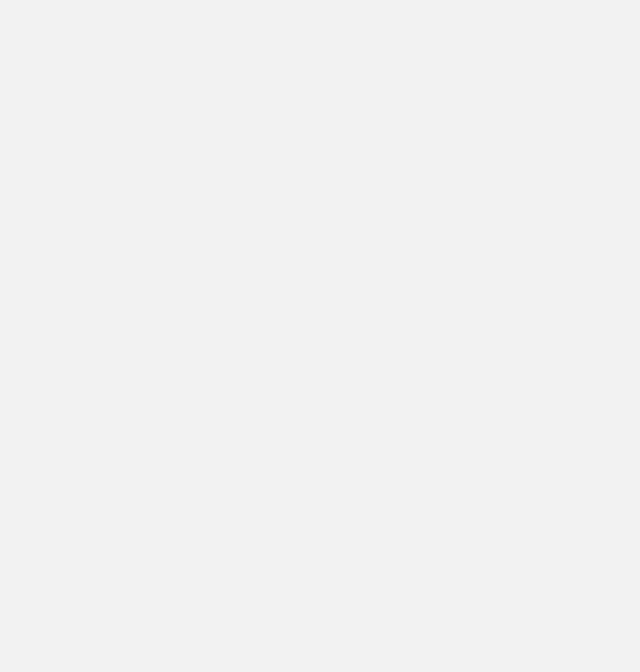
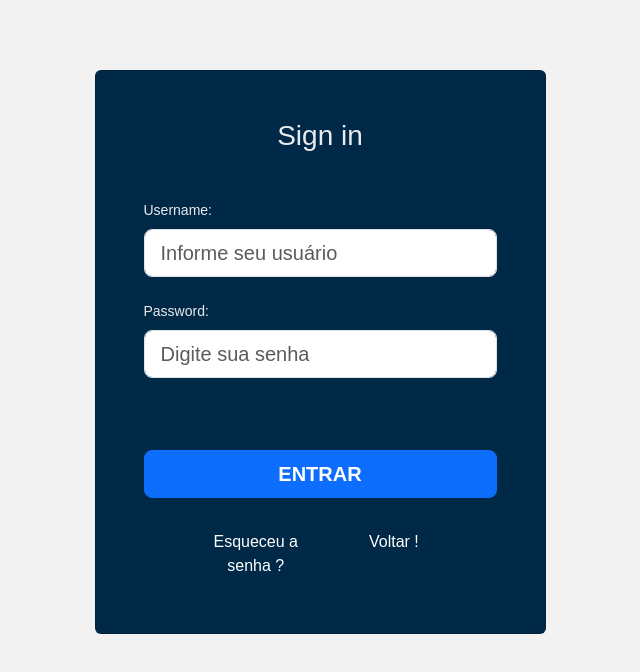
Before and after one commit to kifel/James-Lanches, a React (Vite) app: page /login in a window 1280 px wide. Shown: the top 672 px of the page, without its empty margins (320-960 px from the left). Built offline with nearby package versions, Linux system fonts and the light colour scheme.

Commit message:
token e refresh token implmentado, login funcional

```diff
--- a/package.json
+++ b/package.json
@@ -14,16 +14,20 @@
     "@fortawesome/free-solid-svg-icons": "^6.3.0",
     "@fortawesome/react-fontawesome": "^0.2.0",
     "@types/styled-components": "^5.1.26",
+    "axios": "^1.3.3",
     "bootstrap": "^5.3.0-alpha1",
+    "dotenv": "^16.0.3",
     "font-awesome": "^4.7.0",
     "polished": "^4.2.2",
     "react": "^18.2.0",
     "react-dom": "^18.2.0",
+    "react-hook-form": "^7.43.1",
     "react-router-dom": "^6.8.1",
     "react-switch": "^7.0.0",
     "styled-components": "^5.3.6"
   },
   "devDependencies": {
+    "@types/node": "^18.13.0",
     "@types/react": "^18.0.27",
     "@types/react-dom": "^18.0.10",
     "@vitejs/plugin-react": "^3.1.0",
--- a/src/App.tsx
+++ b/src/App.tsx
@@ -1,6 +1,7 @@
 import { BrowserRouter } from "react-router-dom";
 import { DefaultTheme, ThemeProvider } from "styled-components";
 import Navbar from "./components/Navbar";
+import { AuthProvider } from "./context/AuthProvider";
 import { Router } from "./router/Router";
 import GloBalStyle from "./styles/global";
 import dark from "./styles/themes/dark";
@@ -15,6 +16,7 @@ function App() {
   };
 
   return (
+    <AuthProvider>
       <ThemeProvider theme={theme}>
         <BrowserRouter>
           <GloBalStyle />
@@ -22,6 +24,7 @@ function App() {
           <Router />
         </BrowserRouter>
       </ThemeProvider>
+    </AuthProvider>
   );
 }
 
--- /dev/null
+++ b/src/context/AuthProvider/index.tsx
@@ -0,0 +1,23 @@
+import { createContext } from "react";
+import { IAuthProvider, IContext, IUser } from "./types";
+import { setUserLocalStorage } from "./util";
+
+export const AuthContext = createContext<IContext>({} as IContext);
+
+export const AuthProvider = ({ children }: IAuthProvider) => {
+  async function authenticate(response: IUser) {
+    if (response !== undefined) {
+      setUserLocalStorage(response);
+    }
+  }
+
+  function logout() {
+    setUserLocalStorage(null);
+  }
+
+  return (
+    <AuthContext.Provider value={{ authenticate, logout }}>
+      {children}
+    </AuthContext.Provider>
+  );
+};
--- /dev/null
+++ b/src/context/AuthProvider/types.ts
@@ -0,0 +1,18 @@
+export interface IUser {
+  username?: string;
+  accessToken?: string;
+  type?: string;
+  refreshToken?: string;
+  id?: number;
+  email?: string;
+  roles?: Array<string>;
+}
+
+export interface IContext extends IUser {
+  authenticate: (response: IUser) => Promise<void>;
+  logout: () => void;
+}
+
+export interface IAuthProvider {
+  children: JSX.Element;
+}
--- /dev/null
+++ b/src/context/AuthProvider/useAuth.tsx
@@ -0,0 +1,8 @@
+import { useContext } from "react";
+import { AuthContext } from ".";
+
+export const useAuth = () => {
+  const context = useContext(AuthContext);
+
+  return context;
+};
--- /dev/null
+++ b/src/context/AuthProvider/util.ts
@@ -0,0 +1,17 @@
+import { IUser } from "./types";
+
+export function setUserLocalStorage(user: IUser | null) {
+  localStorage.setItem("user", JSON.stringify(user));
+}
+
+export function getUserLocalStorage(): IUser | null {
+  const json = localStorage.getItem("user");
+
+  if (!json) {
+    return null;
+  }
+
+  const object = JSON.parse(json);
+
+  return object ?? null;
+}
--- a/src/pages/Home/index.tsx
+++ b/src/pages/Home/index.tsx
@@ -1,6 +1,19 @@
 import React from "react";
+import { useNavigate } from "react-router-dom";
+import api from "../../service/api";
 
 const Home: React.FC = () => {
+  const navigate = useNavigate();
+  api
+    .get("/users")
+    .then((response) => {
+      console.log(response.data);
+    }).catch((err) => {
+      if (err.message === "Failed to refresh token"){
+        navigate("/login");
+      }
+     })
+
   return (
     <div className="container-fluid">
       <div className="row">
--- a/src/pages/Login/index.tsx
+++ b/src/pages/Login/index.tsx
@@ -1,7 +1,132 @@
-import React from 'react';
+import React from "react";
+import { useForm } from "react-hook-form";
+import { useNavigate } from "react-router-dom";
+import { useAuth } from "../../context/AuthProvider/useAuth";
+import api from "../../service/api";
+import { ButtonsRows, LoginContainer, LogionSection } from "./styles";
+
+interface login {
+  username: string;
+  password: string;
+}
 
 const Login: React.FC = () => {
-  return (<></>);
-}
+  localStorage.removeItem("user");
+  const auth = useAuth();
+  const navigate = useNavigate();
+  const {
+    handleSubmit,
+    register,
+    formState: { errors },
+  } = useForm<login>();
+
+  const onSubmit = (data: login) => {
+    api
+    .post("/auth/signin", {
+      username: data.username,
+      password: data.password
+     })
+    .then((request) => {
+      auth.authenticate(request.data);
+      navigate("/")
+    })
+    .catch((err) => {
+      console.error(err.response.data);
+    });
+  };
+
+  return (
+    <>
+      <LogionSection className="vh-100">
+        <div className="container py-5 h-100">
+          <div className="row d-flex justify-content-center align-items-center h-100">
+            <div className="col-12 col-md-8 col-lg-6 col-xl-5 mb-5">
+              <LoginContainer className="card shadow-2-strong mb-5">
+                <form onSubmit={handleSubmit(onSubmit)}>
+                  <div className="card-body p-5">
+                    <h3 className="mb-5 text-center">Sign in</h3>
+
+                    <div className="form-outline mb-4">
+                      <label className="form-label" htmlFor="typeEmailX-2">
+                        Username:
+                      </label>
+                      <input
+                        id="typeEmailX-2"
+                        className="form-control form-control-lg"
+                        placeholder="Informe seu usuário"
+                        {...register("username", {
+                          required: true,
+                        })}
+                      />
+                      {errors?.username?.type === "required" && (
+                        <p
+                          className="mt-1"
+                          style={{ color: "red", fontSize: 12 }}
+                        >
+                          Campo não pode ser nulo
+                        </p>
+                      )}
+                    </div>
+
+                    <div className="form-outline mb-4">
+                      <label className="form-label" htmlFor="typePasswordX-2">
+                        Password:
+                      </label>
+                      <input
+                        type="password"
+                        id="typePasswordX-2"
+                        className="form-control form-control-lg"
+                        placeholder="Digite sua senha"
+                        {...register("password", {
+                          required: true,
+                        })}
+                      />
+                      {errors?.password?.type === "required" && (
+                        <p
+                          className="mt-1"
+                          style={{ color: "red", fontSize: 12 }}
+                        >
+                          Campo não pode ser nulo
+                        </p>
+                      )}
+                    </div>
+                    <div className="d-grid">
+                      <button
+                        type="submit"
+                        className="btn btn-lg btn-primary btn-login text-uppercase fw-bold mt-5"
+                      >
+                        Entrar
+                      </button>
+                    </div>
+                    <div>
+                      <ButtonsRows className="row ms-4">
+                        <div className="col-6">
+                          <a
+                            className="btn text-white"
+                            onClick={() => navigate(-1)}
+                          >
+                            Esqueceu a senha ?
+                          </a>
+                        </div>
+                        <div className="col-6 ms-0">
+                          <a
+                            className="btn text-white"
+                            onClick={() => navigate(-1)}
+                          >
+                            Voltar !
+                          </a>
+                        </div>
+                      </ButtonsRows>
+                    </div>
+                  </div>
+                </form>
+              </LoginContainer>
+            </div>
+          </div>
+        </div>
+      </LogionSection>
+    </>
+  );
+};
 
 export default Login;
--- /dev/null
+++ b/src/pages/Login/styles.ts
@@ -0,0 +1,16 @@
+import { shade } from "polished";
+import styled from "styled-components";
+
+export const LogionSection = styled.section`
+  background-color: ${(props) => props.theme.colors.background};
+`;
+
+export const LoginContainer = styled.div`
+  background-color: ${(props) => shade(0.2, props.theme.colors.tertiary)};
+  color: #f4f4f4f4;
+`;
+
+export const ButtonsRows = styled.div`
+  width: 100%;
+  margin-top: 25px;
+`;
--- /dev/null
+++ b/src/service/api.ts
@@ -0,0 +1,61 @@
+import axios from "axios";
+import {
+  getUserLocalStorage,
+  setUserLocalStorage
+} from "../context/AuthProvider/util";
+
+const instance = axios.create({
+  baseURL: "https://james-api-production.up.railway.app/api",
+  headers: {
+    "Content-Type": "application/json",
+  },
+});
+
+instance.interceptors.request.use(
+  (config) => {
+    const user = getUserLocalStorage();
+    if (user !== null) {
+      config.headers["Authorization"] = "Bearer " + user?.accessToken;
+    }
+    return config;
+  },
+  (error) => {
+    return Promise.reject(error);
+  }
+);
+
+instance.interceptors.response.use(
+  (res) => {
+    return res;
+  },
+  async (err) => {
+    const user = getUserLocalStorage();
+    const originalConfig = err.config;
+
+    if (
+      originalConfig.url !== "/auth/signin" &&
+      err.response &&
+      originalConfig.url !== "/auth/refreshtoken"
+    ) {
+      // Access Token was expired
+      if (err.response.status === 401 && !originalConfig._retry) {
+        originalConfig._retry = true;
+
+        try {
+          const rs = await instance.post("/auth/refreshtoken", {
+            refreshToken: user?.refreshToken,
+          });
+          setUserLocalStorage(rs.data);
+
+          return instance(originalConfig);
+        } catch (_error) {
+          throw new Error("Failed to refresh token");
+        }
+      }
+    }
+
+    return Promise.reject(err);
+  }
+);
+
+export default instance;
```
Also changed, not shown: 1 other file (tests, documents, lock files or other folders). Lines whose indentation alone changed are shown as unchanged.
